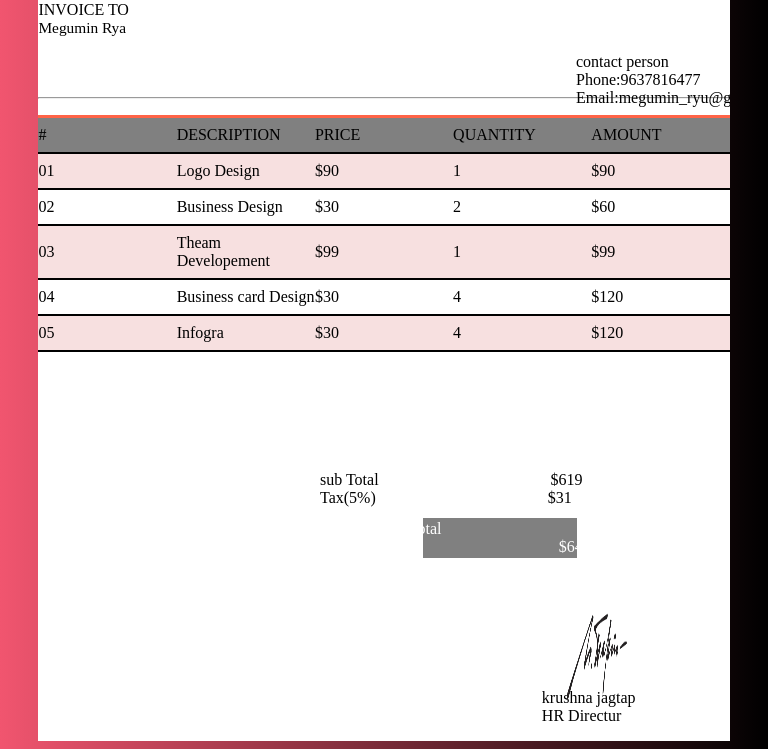
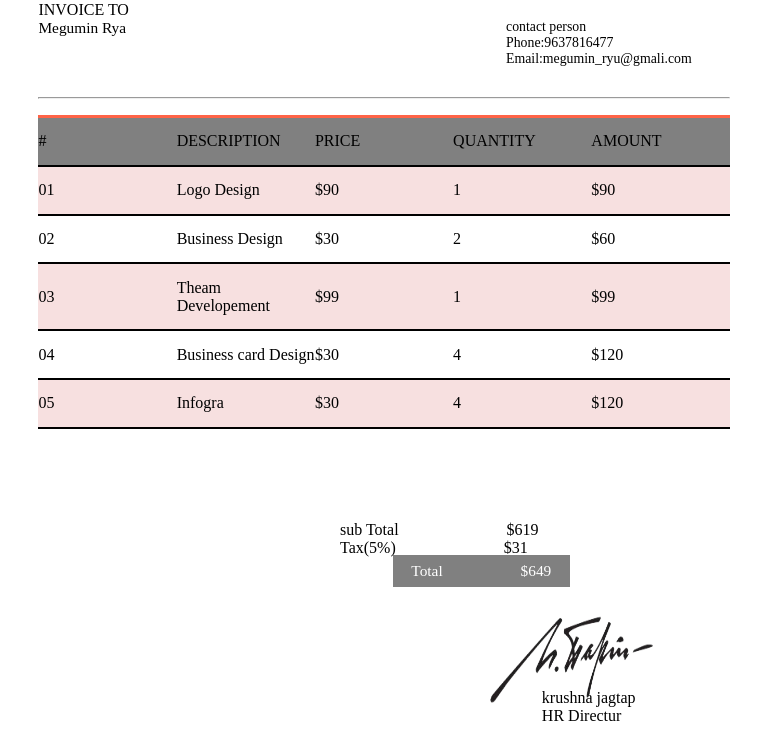
Before and after one commit to KrushnaX0X0/invoice, a plain HTML site: page index.html in a window 768 px wide. Shown: the part 67-816 px from the top of the page. Drawn offline with Linux system fonts and the light colour scheme.

Commit message:
add media query

```diff
--- a/style.css
+++ b/style.css
@@ -1,7 +1,5 @@
 body{
-    background: linear-gradient(to right, #f1556f, black);
-    background-repeat: no-repeat;
-    overflow: hidden;
+
 }
 .invoie-continer{
    height: 100vh;
@@ -50,7 +48,7 @@ body{
 }
 
 .headers{
-    padding: 1vh;
+    padding: 1.8vh;
     width: 100%;
     display: flex;
     align-items: center;
@@ -76,7 +74,7 @@ body{
     flex-direction: column;
     position: absolute;
     right: 147px;
-    bottom: 218px;
+    bottom: 150px;
 
 }
 .sub span{
@@ -90,19 +88,19 @@ body{
     background-color:grey;
     color: #fff;
     position: absolute;
-    bottom: 183px;
-    right: 153px;
+    bottom: 134px;
+    right: 140px;
     display: flex;
     justify-content: center;
     align-items: center;
 }
 #total{
-    margin-left: 150px;
+    margin-left: 145px;
 }
 .sign{
 position: absolute;
 bottom: 0;
-right: 94px;
+right: 20px;
 
 }
 .sign img{
@@ -116,10 +114,17 @@ right: 94px;
 
 @media  screen and (max-width:490px)
 {
+
+    .invoie-continer h1 {
+        padding: 0;
+        margin: 0;
+        text-align: center;
+        font-size: 6.5vw;
+    }
 .right{
-    font-size: 2vw;
+    font-size: 2.5vw;
     position: absolute;
-    right: 50px;
+    right: 70px;
     top: 8vh;
 
 }
@@ -135,7 +140,7 @@ right: 94px;
     flex-direction: column;
     position: absolute;
     right: 35px;
-    bottom: 242px;
+    bottom: 182px;
 
 }
 .sub span{
@@ -144,13 +149,13 @@ right: 94px;
 
 }
 .total{
-    height: 5vh;
+    height: 4vh;
     width: 33vw;
     background-color: grey;
     color: #fff;
     font-size: 3vw;
     position: absolute;
-    bottom: 214px;
+    bottom: 166px;
     right: 49px;
     display: flex;
     justify-content: center;
@@ -162,7 +167,7 @@ right: 94px;
 .sign{
 position: absolute;
 bottom: 0;
-right: 94px;
+right: 22px;
 
 }
 .sign img{
@@ -174,3 +179,121 @@ right: 94px;
     }
 
 }
+
+@media screen and (min-width: 490px) and (max-width: 768px)
+{
+
+    .right{
+        font-size: 2.2vw;
+        position: absolute;
+        right: 70px;
+        top: 8vh;
+
+    }
+
+    .sub{
+        display: flex;
+        flex-direction: column;
+        position: absolute;
+        right: 255px;
+        bottom: 140px;
+
+    }
+
+    .sub span{
+        padding-left: 13vh;
+
+
+      }
+
+
+    .total{
+        height: 4vh;
+        width: 36vw;
+        background-color: grey;
+        color: #fff;
+        font-size: 3vw;
+        position: absolute;
+        bottom: 120px;
+        right: 219px;
+        display: flex;
+        justify-content: center;
+        align-items: center
+    }
+    #total{
+        margin-left:74px;
+    }
+
+    .sign{
+        position: absolute;
+        bottom: 0;
+        right: 94px;
+
+        }
+        .sign img{
+            position: absolute;
+                bottom: -38px;
+                right: -41px;
+                height: 30vh;
+                width: 27vw;
+            }
+
+
+}
+
+@media screen and (min-width: 768px) and (max-width: 1080px){
+    .right{
+        font-size: 1.8vw;
+        position: absolute;
+        right: 70px;
+        top: 8vh;
+
+    }
+
+    .sub{
+        display: flex;
+        flex-direction: column;
+        position: absolute;
+        right: 191px;
+        bottom: 168px;
+
+    }
+
+    .sub span{
+        padding-left: 13vh;
+
+
+      }
+
+
+    .total{
+        height: 4vh;
+        width: 23vw;
+        background-color: grey;
+        color: #fff;
+        font-size: 2vw;
+        position: absolute;
+        bottom: 154px;
+        right: 160px;
+        display: flex;
+        justify-content: center;
+        align-items: center
+    }
+    #total{
+        margin-left:74px;
+    }
+
+    .sign{
+        position: absolute;
+        bottom: 0;
+        right: 94px;
+
+        }
+        .sign img{
+            position: absolute;
+                bottom: -38px;
+                right: -41px;
+                height: 30vh;
+                width: 27vw;
+            }
+}
```
